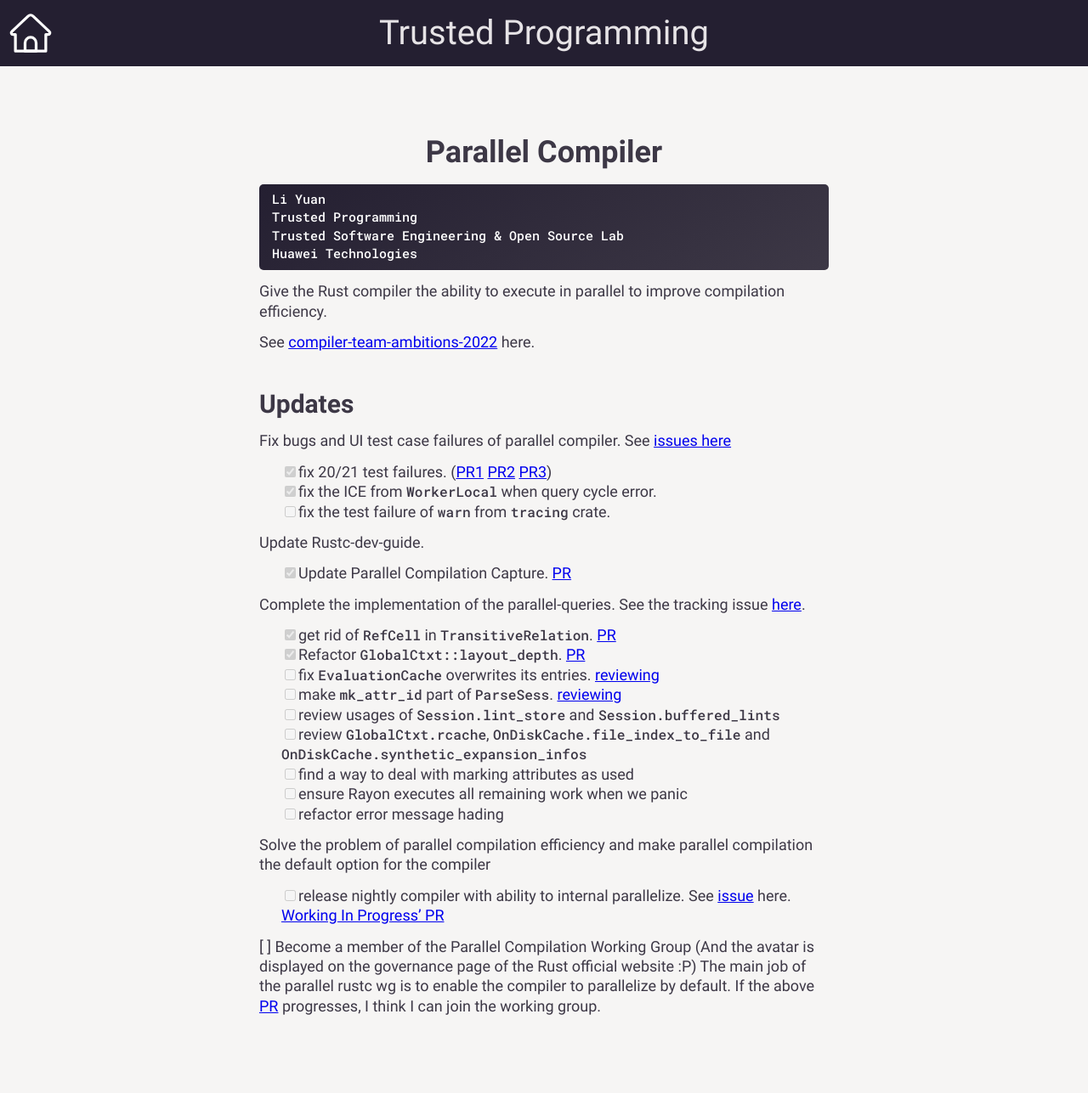
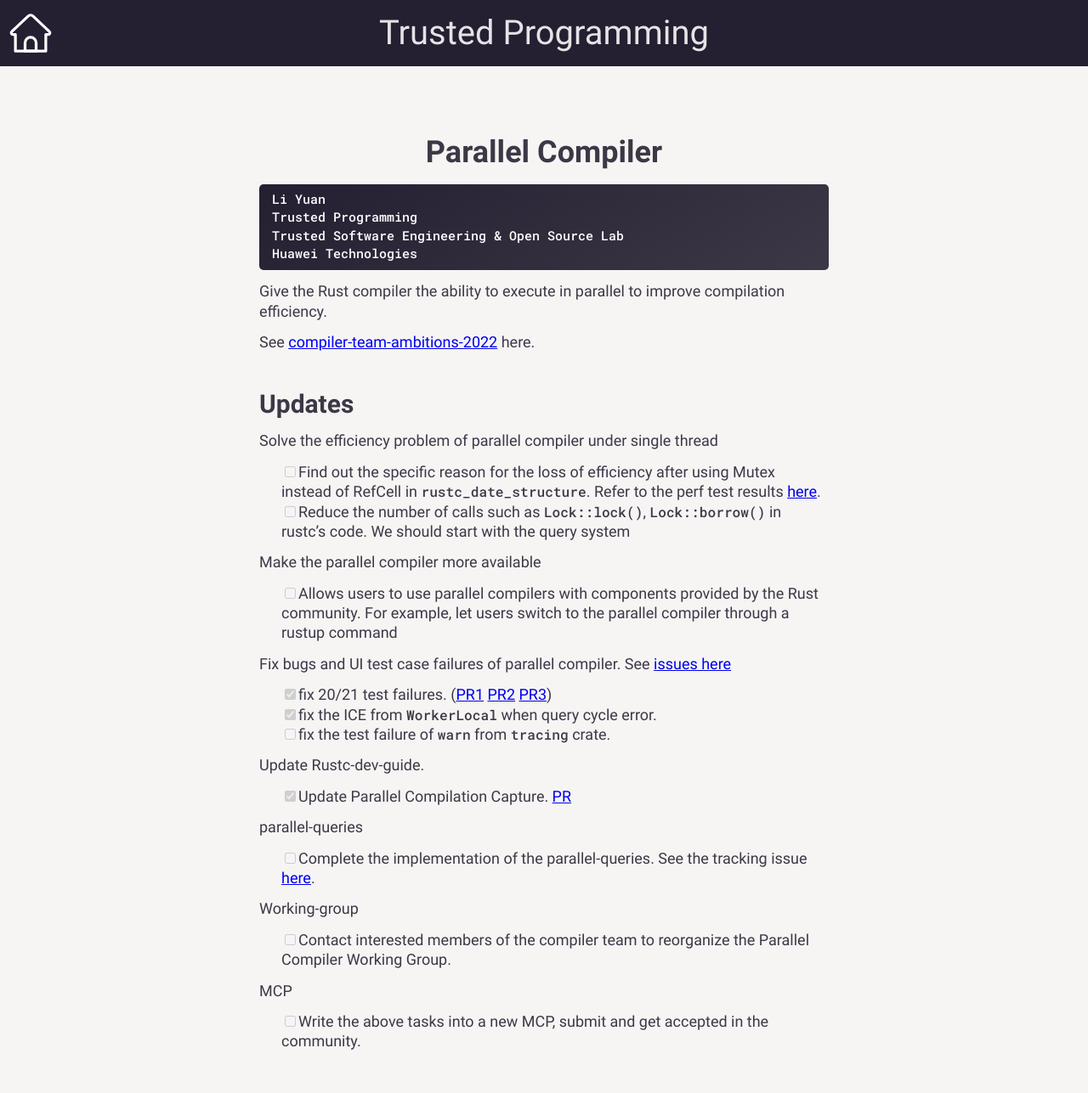
Before and after one commit to yijunyu/trusted-programming.github.io, a Jekyll site: the page built from articles/work-in-progress/Compiler/ParallelCompiler.md, in a window 1280 px wide. Shown: the whole page at 85% size. Built offline with Jekyll 4.4.1, drawn with Linux system fonts in a browser that asks for light colours; before the commit the page ends 1245 px from its top, so only the background shows below that.

Commit message:
update tasks

```diff
--- a/articles/work-in-progress/Compiler/ParallelCompiler.md
+++ b/articles/work-in-progress/Compiler/ParallelCompiler.md
@@ -17,6 +17,13 @@
 See [compiler-team-ambitions-2022](https://blog.rust-lang.org/inside-rust/2022/02/22/compiler-team-ambitions-2022.html#faster-builds-aspirations--%EF%B8%8F) here.
 
 ## Updates
+Solve the efficiency problem of parallel compiler under single thread
+- [ ] Find out the specific reason for the loss of efficiency after using Mutex instead of RefCell in `rustc_date_structure`. Refer to the perf test results [here](https://github.com/rust-lang/rust/pull/101566#issuecomment-1276331871).
+- [ ] Reduce the number of calls such as `Lock::lock()`, `Lock::borrow()` in rustc's code. We should start with the query system
+
+Make the parallel compiler more available
+- [ ] Allows users to use parallel compilers with components provided by the Rust community. For example, let users switch to the parallel compiler through a rustup command
+
 Fix bugs and UI test case failures of parallel compiler. See [issues here](https://github.com/rust-lang/rust/labels/WG-compiler-parallel)
 - [x] fix 20/21 test failures. ([PR1](https://github.com/rust-lang/rust/pull/97307) [PR2](https://github.com/rust-lang/rust/pull/98570) [PR3](https://github.com/rust-lang/rust/pull/99457))
 - [x] fix the ICE from `WorkerLocal` when query cycle error.
@@ -25,20 +32,11 @@
 Update Rustc-dev-guide.
 - [x] Update Parallel Compilation Capture. [PR](https://github.com/rust-lang/rustc-dev-guide/pull/1432)
 
-Complete the implementation of the parallel-queries. See the tracking issue [here](https://github.com/rust-lang/rust/issues/48685).
-- [x] get rid of `RefCell` in `TransitiveRelation`. [PR](https://github.com/rust-lang/rust/pull/99702)
-- [x] Refactor `GlobalCtxt::layout_depth`. [PR](https://github.com/rust-lang/rust/pull/100748)
-- [ ] fix `EvaluationCache` overwrites its entries. [reviewing](https://github.com/rust-lang/rust/pull/100987)
-- [ ] make `mk_attr_id` part of `ParseSess`. [reviewing](https://github.com/rust-lang/rust/pull/101313)
-- [ ] review usages of `Session.lint_store` and `Session.buffered_lints`
-- [ ] review `GlobalCtxt.rcache`, `OnDiskCache.file_index_to_file` and `OnDiskCache.synthetic_expansion_infos`
-- [ ] find a way to deal with marking attributes as used
-- [ ] ensure Rayon executes all remaining work when we panic
-- [ ] refactor error message hading
+parallel-queries
+- [ ] Complete the implementation of the parallel-queries. See the tracking issue [here](https://github.com/rust-lang/rust/issues/48685).
 
-Solve the problem of parallel compilation efficiency and make parallel compilation the default option for the compiler
-- [ ] release nightly compiler with ability to internal parallelize. See [issue](https://github.com/rust-lang/rust/issues/59667) here. [Working In Progress' PR](https://github.com/rust-lang/rust/pull/101566)
+Working-group
+- [ ] Contact interested members of the compiler team to reorganize the Parallel Compiler Working Group.
 
-[ ] Become a member of the Parallel Compilation Working Group (And the avatar is displayed on the governance page of the Rust official website :P)
-The main job of the parallel rustc wg is to enable the compiler to parallelize by default.
-If the above [PR](https://github.com/rust-lang/rust/pull/101566) progresses, I think I can join the working group.
+MCP
+- [ ] Write the above tasks into a new MCP, submit and get accepted in the community.
```
